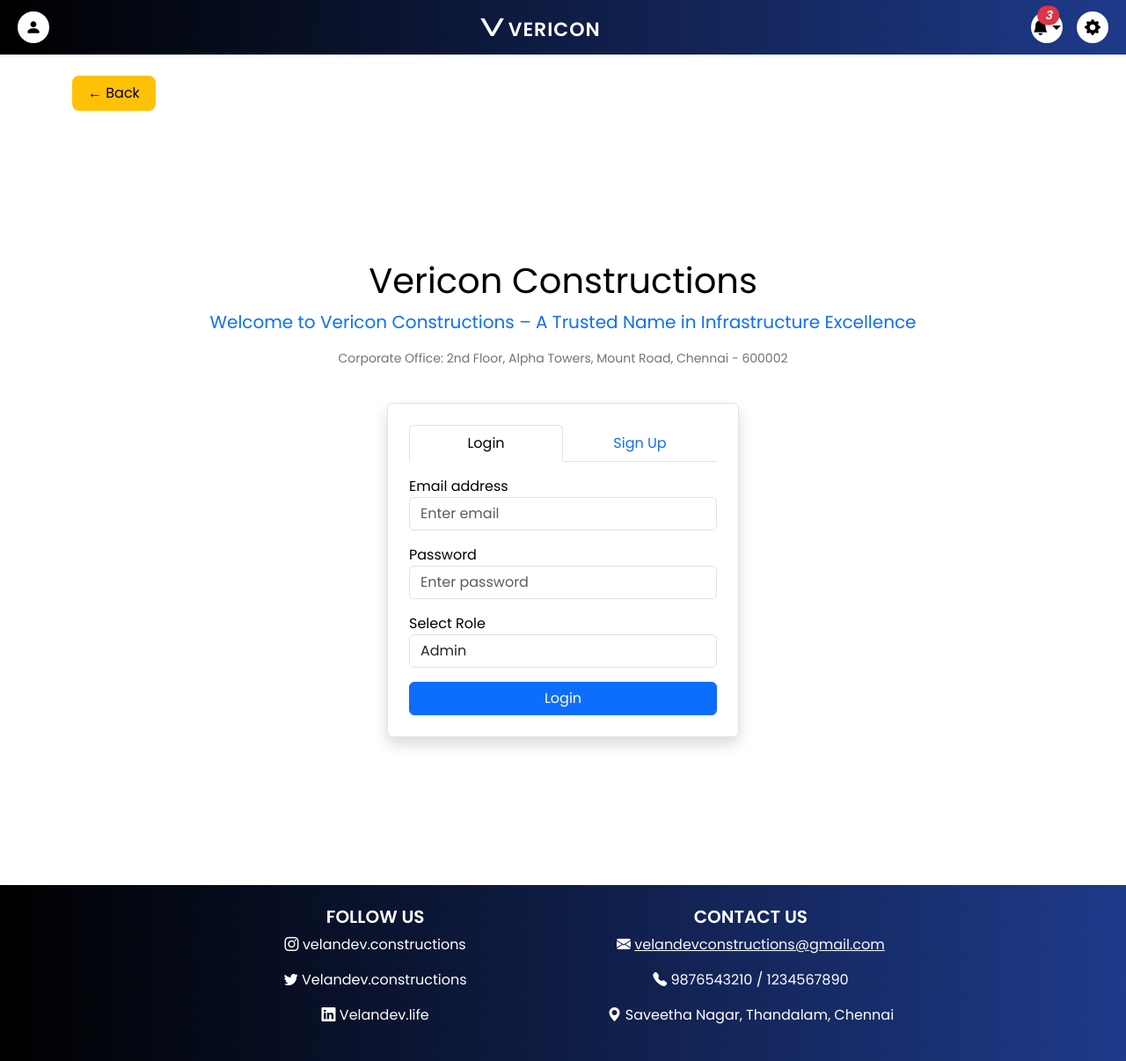
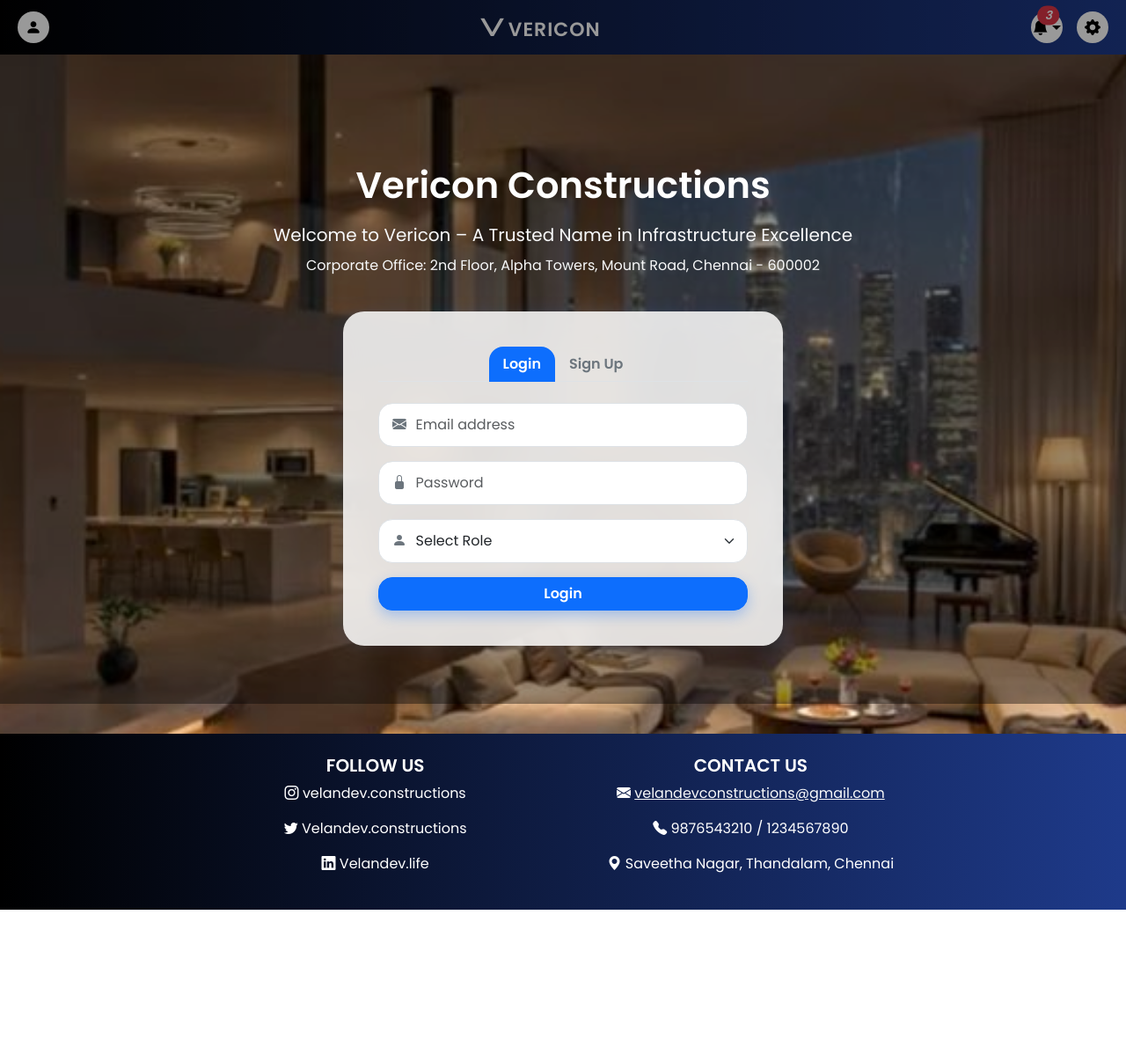
Before and after one commit to kshira06/project-1, a Django app: page / in a window 1280 px wide. Shown: the whole page at 88% size. After the commit the page ends 1034 px from the top, so only its background shows below. Run offline with Django 5.2, Linux system fonts and the light colour scheme.

Commit message:
Initial commit

```diff
--- a/core/templates/login.html
+++ b/core/templates/login.html
@@ -1,97 +1,198 @@
 {% extends 'base.html' %}
 {% load static %}
-{% block back_button %}
-  <button class="back-btn" onclick="history.back()">← Back</button>
-{% endblock %}
 
 {% block title %}Login / Sign Up | Vericon Constructions{% endblock %}
 
 {% block extra_css %}
-<!-- Bootstrap, Icons, Fonts -->
 <link href="https://cdn.jsdelivr.net/npm/bootstrap@5.3.3/dist/css/bootstrap.min.css" rel="stylesheet" />
 <link href="https://cdn.jsdelivr.net/npm/bootstrap-icons@1.10.5/font/bootstrap-icons.css" rel="stylesheet" />
 <link href="https://fonts.googleapis.com/css2?family=Lato:wght@400;700&display=swap" rel="stylesheet" />
 <link rel="stylesheet" href="{% static 'css/style.css' %}" />
+
+<style>
+body {
+  font-family: 'Lato', sans-serif;
+  overflow-x: hidden;
+  margin: 0;
+  padding: 0;
+  min-height: 100vh;
+  background-color: #000;
+  background-size: cover;
+  background-repeat: no-repeat;
+  background-position: center;
+  transition: background-image 1s ease-in-out;
+  display: flex;
+  flex-direction: column;
+}
+
+.main-content {
+  flex: 1;
+  display: flex;
+  flex-direction: column;
+  justify-content: center;
+  align-items: center;
+  padding: 60px 20px;
+  position: relative;
+  z-index: 2;
+}
+
+.overlay {
+  position: fixed;
+  top: 0; left: 0;
+  width: 100%;
+  height: 100%;
+  background-color: rgba(0, 0, 0, 0.4);
+  z-index: 1;
+  pointer-events: none;
+}
+
+.vericon-title {
+  font-weight: 700;
+  font-size: 2.6rem;
+  color: #ffffff;
+  animation: fadeInDown 1s ease-in-out;
+  z-index: 2;
+}
+
+.login-box {
+  background: rgba(255, 255, 255, 0.85);
+  backdrop-filter: blur(20px);
+  border-radius: 24px;
+  padding: 40px;
+  box-shadow: 0 0 20px rgba(13, 110, 253, 0.1);
+  transition: all 0.4s ease;
+  animation: fadeInUp 1s ease-in-out;
+  z-index: 2;
+}
+
+.login-box:hover {
+  transform: perspective(1000px) rotateX(1deg) rotateY(1deg);
+  box-shadow: 0 10px 30px rgba(13, 110, 253, 0.2);
+}
+
+.nav-tabs .nav-link {
+  border: none;
+  font-weight: 600;
+  color: #6c757d;
+  border-radius: 1rem 1rem 0 0;
+  transition: all 0.3s ease;
+}
+
+.nav-tabs .nav-link.active {
+  background-color: #0d6efd;
+  color: white;
+}
+
+.form-control, .form-select {
+  border-radius: 16px;
+  padding: 12px 16px 12px 2.6rem;
+}
+
+.form-group-icon {
+  position: relative;
+}
+
+.form-group-icon i {
+  position: absolute;
+  left: 16px;
+  top: 50%;
+  transform: translateY(-50%);
+  font-size: 1rem;
+  color: #6c757d;
+}
+
+.btn-primary {
+  font-weight: 600;
+  border-radius: 16px;
+  box-shadow: 0 6px 15px rgba(13, 110, 253, 0.3);
+  transition: all 0.3s ease-in-out;
+}
+
+.btn-primary:hover {
+  background-color: #0b5ed7;
+  transform: scale(1.03);
+}
+
+.alert {
+  font-size: 0.875rem;
+  border-radius: 12px;
+}
+
+@keyframes fadeInUp {
+  from { opacity: 0; transform: translateY(40px); }
+  to { opacity: 1; transform: translateY(0); }
+}
+
+@keyframes fadeInDown {
+  from { opacity: 0; transform: translateY(-20px); }
+  to { opacity: 1; transform: translateY(0); }
+}
+</style>
 {% endblock %}
 
 {% block content %}
-<div class="container d-flex flex-column align-items-center justify-content-center min-vh-100">
-  <div class="welcome-box text-center mb-4">
-    <h1 class="vericon-title lato"> Vericon Constructions</h1>
-    <p class="text-primary lato fs-5">Welcome to Vericon Constructions – A Trusted Name in Infrastructure Excellence</p>
-    <p class="text-secondary lato small">Corporate Office: 2nd Floor, Alpha Towers, Mount Road, Chennai - 600002</p>
-  </div>
+<div class="overlay"></div>
 
-  <div class="login-box p-4 border rounded shadow bg-white" style="max-width: 400px; width: 100%;">
-    <ul class="nav nav-tabs nav-justified mb-3" id="authTab" role="tablist">
+<div class="main-content text-center">
+  <h1 class="vericon-title mb-3">Vericon Constructions</h1>
+  <p class="lead text-light mb-2">Welcome to Vericon – A Trusted Name in Infrastructure Excellence</p>
+  <p class="text-light">Corporate Office: 2nd Floor, Alpha Towers, Mount Road, Chennai - 600002</p>
+
+  <div class="login-box mt-4 col-md-6 col-lg-5">
+    <ul class="nav nav-tabs justify-content-center mb-4" id="loginTab" role="tablist">
       <li class="nav-item" role="presentation">
-        <button class="nav-link active" id="login-tab" data-bs-toggle="tab" data-bs-target="#login" type="button" role="tab">Login</button>
+        <button class="nav-link active" id="login-tab" data-bs-toggle="tab" data-bs-target="#login" type="button">Login</button>
       </li>
       <li class="nav-item" role="presentation">
-        <button class="nav-link" id="signup-tab" data-bs-toggle="tab" data-bs-target="#signup" type="button" role="tab">Sign Up</button>
+        <button class="nav-link" id="signup-tab" data-bs-toggle="tab" data-bs-target="#signup" type="button">Sign Up</button>
       </li>
     </ul>
 
-    <div class="tab-content" id="authTabContent">
-      <!-- Login Tab -->
+    <div class="tab-content" id="loginTabContent">
+      <!-- Login Form -->
       <div class="tab-pane fade show active" id="login" role="tabpanel">
-        <form method="post" action="{% url 'login' %}" novalidate>
+        <form method="post" action="{% url 'login' %}">
           {% csrf_token %}
-          {% if messages %}
-            {% for message in messages %}
-              <div class="alert alert-{{ message.tags }}" role="alert">{{ message }}</div>
-            {% endfor %}
-          {% endif %}
-          <div class="mb-3">
-            <label>Email address</label>
-            <input type="email" class="form-control" name="email" placeholder="Enter email" required>
+          <div class="mb-3 form-group-icon">
+            <i class="bi bi-envelope-fill"></i>
+            <input type="email" class="form-control" name="email" placeholder="Email address" required>
           </div>
-          <div class="mb-3">
-            <label>Password</label>
-            <input type="password" class="form-control" name="password" placeholder="Enter password" required>
+          <div class="mb-3 form-group-icon">
+            <i class="bi bi-lock-fill"></i>
+            <input type="password" class="form-control" name="password" placeholder="Password" required>
           </div>
-          <div class="mb-3">
-            <label>Select Role</label>
-            <select class="form-control" name="role" required>
+          <div class="mb-3 form-group-icon">
+            <i class="bi bi-person-fill"></i>
+            <select class="form-select" name="role" required>
+              <option value="" disabled selected>Select Role</option>
               <option value="admin">Admin</option>
-              <option value="engineer">Site Manager</option>
-              <option value="temp_user">Temp User</option>
-              <option value="regular_user">Regular User</option>
+              <option value="engineer">Engineer</option>
+              <option value="manager">Manager</option>
             </select>
           </div>
           <button type="submit" class="btn btn-primary w-100">Login</button>
         </form>
       </div>
 
-      <!-- Signup Tab -->
+      <!-- Sign Up Form -->
       <div class="tab-pane fade" id="signup" role="tabpanel">
-        <form method="post" action="{% url 'signup' %}" novalidate>
+        <form method="post" action="{% url 'signup' %}">
           {% csrf_token %}
-          {% if messages %}
-            {% for message in messages %}
-              <div class="alert alert-{{ message.tags }}" role="alert">{{ message }}</div>
-            {% endfor %}
-          {% endif %}
-          <div class="mb-3">
-            <label>Email address</label>
-            <input type="email" class="form-control" name="email" placeholder="Enter email" required>
+          <div class="mb-3 form-group-icon">
+            <i class="bi bi-person-fill"></i>
+            <input type="text" class="form-control" name="username" placeholder="Full Name" required>
           </div>
-          <div class="mb-3">
-            <label>Create Password</label>
-            <input type="password" class="form-control" name="password" placeholder="Create password" required>
+          <div class="mb-3 form-group-icon">
+            <i class="bi bi-envelope-fill"></i>
+            <input type="email" class="form-control" name="email" placeholder="Email address" required>
           </div>
-          <div class="mb-3">
-            <label>Phone Number</label>
-            <input type="text" class="form-control" name="phone" placeholder="Enter phone number" required>
+          <div class="mb-3 form-group-icon">
+            <i class="bi bi-lock-fill"></i>
+            <input type="password" class="form-control" name="password1" placeholder="Password" required>
           </div>
-          <div class="mb-3">
-            <label>Select Role</label>
-            <select class="form-control" name="role" required>
-              <option value="admin">Admin</option>
-              <option value="engineer">Site Manager</option>
-              <option value="temp_user">Temp User</option>
-              <option value="regular_user">Regular User</option>
-            </select>
+          <div class="mb-3 form-group-icon">
+            <i class="bi bi-lock-fill"></i>
+            <input type="password" class="form-control" name="password2" placeholder="Confirm Password" required>
           </div>
           <button type="submit" class="btn btn-primary w-100">Sign Up</button>
         </form>
@@ -104,4 +205,24 @@
 {% block extra_js %}
 <script src="https://cdn.jsdelivr.net/npm/bootstrap@5.3.3/dist/js/bootstrap.bundle.min.js"></script>
 <script src="{% static 'js/gps-validation.js' %}"></script>
+
+<script>
+  const backgrounds = [
+    "{% static 'images/bg1.png' %}",
+    "{% static 'images/bg2.png' %}",
+    "{% static 'images/bg3.png' %}",
+    "{% static 'images/bg4.png' %}",
+    "{% static 'images/bg5.png' %}"
+  ];
+
+  let currentIndex = 0;
+
+  function changeBackground() {
+    document.body.style.backgroundImage = `url('${backgrounds[currentIndex]}')`;
+    currentIndex = (currentIndex + 1) % backgrounds.length;
+  }
+
+  changeBackground();
+  setInterval(changeBackground, 3000);
+</script>
 {% endblock %}
--- a/settings.py
+++ b/settings.py
@@ -57,6 +57,8 @@ TEMPLATES = [
         'BACKEND': 'django.template.backends.django.DjangoTemplates',
         'DIRS': [BASE_DIR / 'templates'],
         'APP_DIRS': True,
+        'STATICFILES_DIRS' = [BASE_DIR / "core" / "static"]
+
         'OPTIONS': {
             'context_processors': [
                 'django.template.context_processors.request',
```
Also changed, not shown: core/static/style.css (+54 -12 lines), core/static/images/bg1.png (added), core/static/images/bg2.png (added), core/static/images/bg3.png (added), core/static/images/bg4.png (added), core/static/images/bg5.png (added), db.sqlite3.
